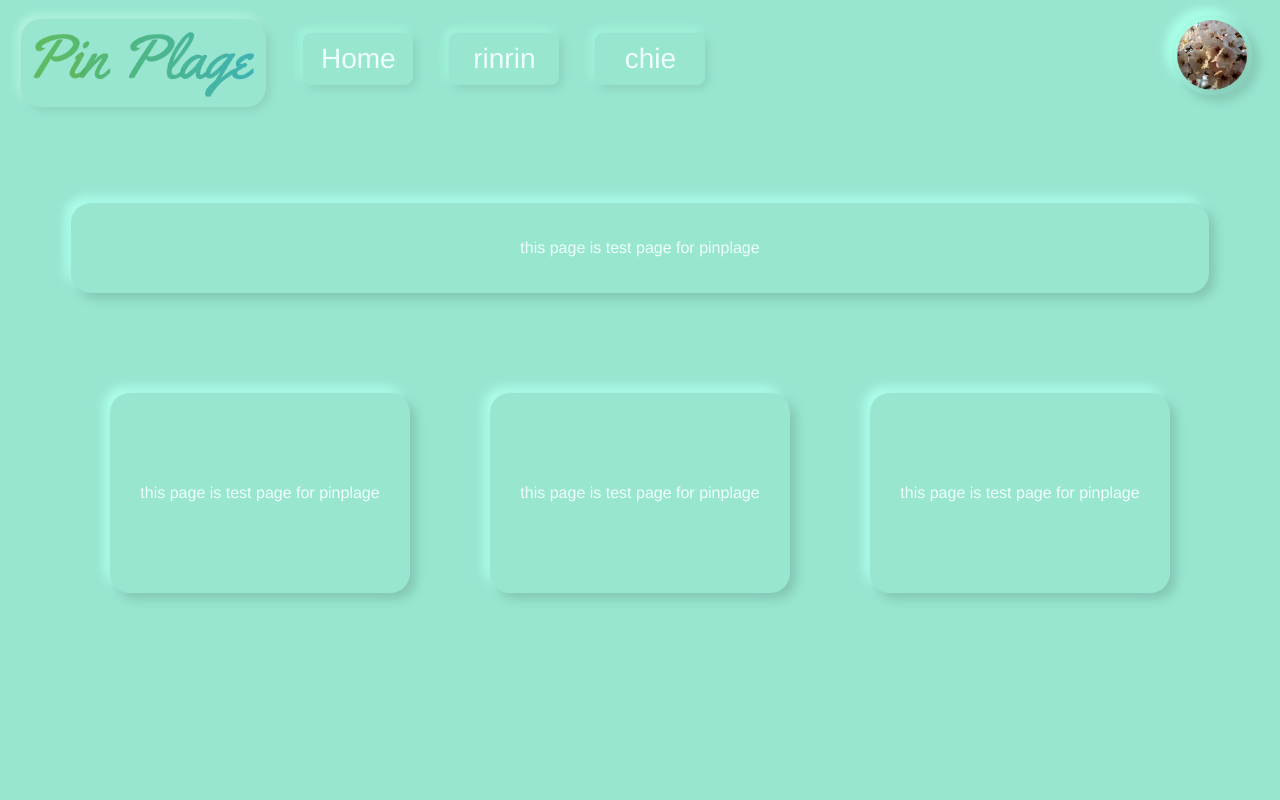
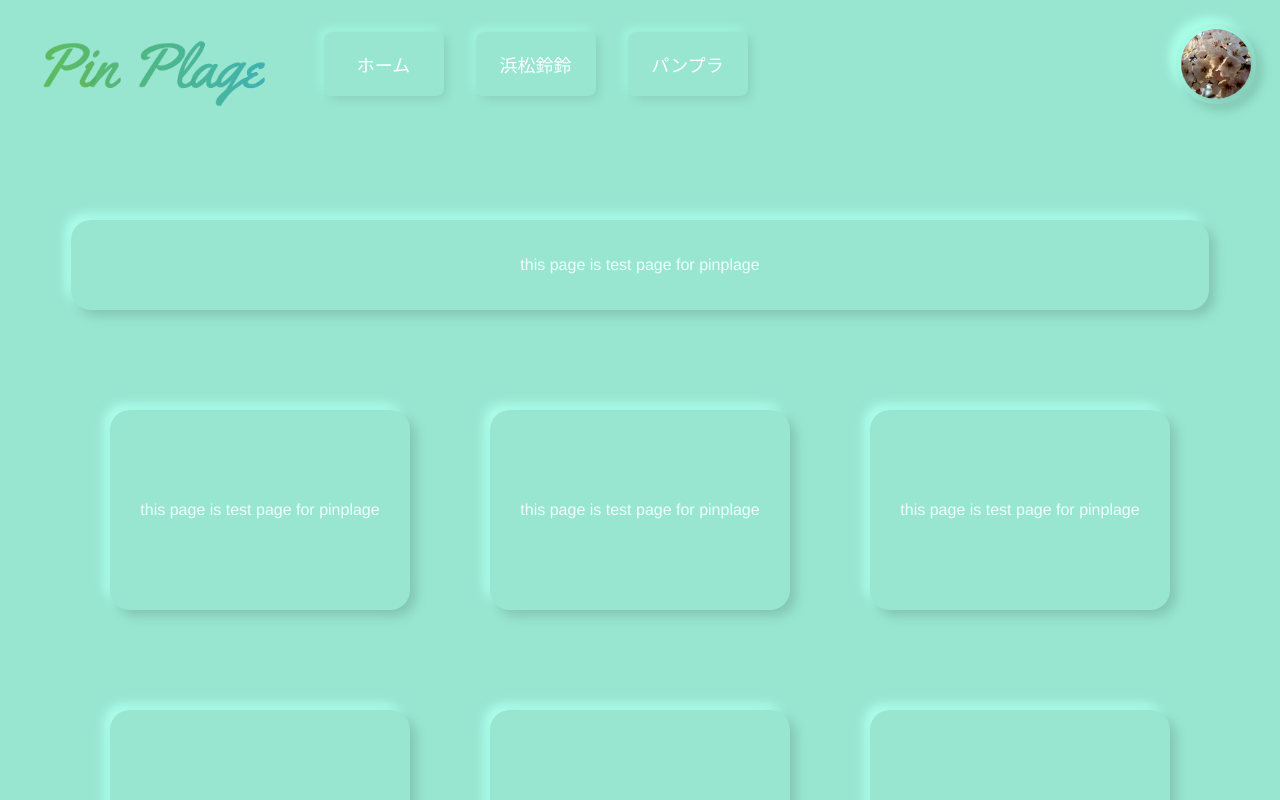
Before and after one commit to takahirokaji/pin_plage_web, a Vue app: page / in a window 1280 px wide. Shown: the top 800 px of the page. Built offline with nearby package versions, Linux system fonts and the light colour scheme.

Commit message:
UIを変更しました

```diff
--- a/src/App.vue
+++ b/src/App.vue
@@ -1,13 +1,17 @@
 <template>
   <div id="app">
-    <!-- <div id="nav"> -->
-      <!-- <router-link to="/">Home</router-link> |
-      <router-link to="/about">About</router-link> -->
-    <!-- </div> -->
+    <Header/>
     <router-view/>
   </div>
 </template>
-
+<script>
+import Header from '@/components/Header.vue'
+export default {
+  components:{
+    Header
+  }
+}
+</script>
 <style>
 #app {
   font-family: Avenir, Helvetica, Arial, sans-serif;
@@ -22,6 +26,7 @@
 }
 
 #nav a {
+  text-decoration: dashed;
   font-weight: bold;
   color: #2c3e50;
 }
--- /dev/null
+++ b/src/components/Header.vue
@@ -0,0 +1,52 @@
+<template>
+    <nav class="header-nav">
+      <img class="pinplage-logo" width="18%" src="../assets/logo/pinplagelogo.png">
+    <ul class="links">
+      <li class="link" v-for="item in btnInfo" :key="item.name">
+        <router-link :to="item.link"><Button :btn-name="item.name"/></router-link>
+      </li>
+    </ul>
+    <icon class="mypage" />
+    </nav>
+</template>
+
+<script>
+import Button from '@/components/button.vue'
+import icon from '@/components/icon.vue'
+export default {
+    data(){
+        return{
+            btnInfo:[
+                {name: 'ホーム',link:'/'},
+                {name: '浜松鈴鈴',link:'/rinrin'},
+                {name: 'パンプラ',link:'/Chiebukuro'},
+            ]
+        }
+    },
+    name: 'Header',
+    components:{
+        Button,
+        icon
+    }
+}
+</script>
+<style scoped>
+.links,.header-nav {
+  display: flex;
+  justify-content: left;
+  align-items: center;
+}
+.pinplage-logo{
+  margin-top:1rem;
+  margin-left: 2rem;
+}
+.link {
+  display: inline-block;
+  margin: 0 0.5rem;
+  padding: 0.5rem;
+}
+.mypage{
+  margin-left: auto;
+  margin-right: 1rem;
+}
+</style>
--- a/src/components/HelloWorld.vue
+++ b/src/components/HelloWorld.vue
@@ -1,18 +1,17 @@
 <template>
   <div>
-  <nav class="header-nav">
-    <img class="pinplage-logo" width="18%" src="../assets/logo/pinplagelogo.png">
-    <ul class="page">
-      <li style="color:#effffa;">Home</li>
-      <li style="color:#effffa;">rinrin</li>
-      <li style="color:#effffa;">chie</li>
-    </ul>
-    <div class="circle">
-    <img class="icon" src="../assets/logo/sakura.jpg">
-    </div>
-  </nav>
   <div class="card">
     <p class="str">this page is test page for pinplage</p>
+  </div>
+  <div class="box">
+    <div class="something"><p class="str">this page is test page for pinplage</p></div>
+    <div class="something"><p class="str">this page is test page for pinplage</p></div>
+    <div class="something"><p class="str">this page is test page for pinplage</p></div>
+  </div>
+  <div class="box">
+    <div class="something"><p class="str">this page is test page for pinplage</p></div>
+    <div class="something"><p class="str">this page is test page for pinplage</p></div>
+    <div class="something"><p class="str">this page is test page for pinplage</p></div>
   </div>
   <div class="box">
     <div class="something"><p class="str">this page is test page for pinplage</p></div>
@@ -33,80 +32,10 @@ export default {
 
 <!-- Add "scoped" attribute to limit CSS to this component only -->
 <style scoped>
-.circle{
-  position: absolute;
-  top:0px;
-  display: flex;
-  justify-content: center;
-  align-items: center;
-  right: 20px;
-  width: 80px;
-  height: 80px;
-  border-radius: 50%;
-background: #98e6d0;
-box-shadow:  6px 6px 11px #83c6b3,
-             -6px -6px 11px #adffed;
-}
-.icon{
-    margin:0 auto;
-    width:70px;
-    height: 70px;
-    border-radius: 50%;  /* 角丸半径を50%にする(=円形にする) */
-    background-position: left top;
-    background: #98e6d0;
-    box-shadow:  7px 7px 10px #89cfbb,
-                -7px -7px 10px #a7fde5;
-}
-/* .icon:before{
-  position: absolute;
-  width: 70px;
-  height: 70px;
-  border-radius: 50%;
-  background: #fff;
-} */
-.header-nav {
-  position: relative;
-  margin-top: 15px;
-  padding: 2px 60px;
-  margin-bottom: 10px;
-  /* border-radius: 20px;
-  background: #98e6d0;
-  box-shadow:  6px 6px 12px #89cfbb,
-              -6px -6px 12px #a7fde5; */
-}
-.pinplage-logo{
-  position: absolute;
-  left:1%;
-  top:5%;
-  padding: 9px;
-  border-radius: 20px;
-  background: #98e6d0;
-  box-shadow:  3px 3px 10px #89cfbb,
-              -3px -3px 10px #befae9;
-}
 h3 {
   margin: 40px 0 0;
 }
-ul {
-  list-style-type: none;
-  padding-left: 19%;
-  text-align: left;
-}
-li {
-  font-size: 28px;
-  width: 90px;
-  text-align: center;
-  display: inline-block;
-  margin: 0 18px;
-  padding: 10px;
-  border-radius: 8px;
-  background: #98e6d0;
-  box-shadow:  3px 3px 10px #89cfbb,
-              -3px -3px 10px #a7fde5;
-}
-a {
-  color: #42b983;
-}
+
 .card{
   margin: 100px auto;
   width: 90%;
@@ -122,6 +51,7 @@ box-shadow:  6px 6px 11px #83c6b3,
 }
 
 .box{
+  margin: 100px 0;
   display: flex;
   justify-content: center;
   align-items: center;
--- /dev/null
+++ b/src/components/button.vue
@@ -0,0 +1,43 @@
+<template>
+    <div>
+        <button class="newmoButton">
+            <p class="btnName">{{btnName}}</p>
+        </button>
+    </div>
+</template>
+
+<script>
+export default {
+    props:{
+        btnName:{
+            type:String,
+            required:true
+        }
+    }
+}
+</script>
+
+<style scoped>
+.newmoButton{
+  width: 120px;
+  outline: none;
+  appearance: none;
+  border: none;
+  border-radius: 8px;
+  background: #98e6d0;
+  box-shadow:  3px 3px 10px #89cfbb,
+              -3px -3px 10px #a7fde5;
+}
+.newmoButton:active{
+  border: none;
+  border-radius: 8px;
+  background: #98e6d0;
+  box-shadow: inset 3px 3px 10px #81c4b1,
+            inset -3px -3px 10px #afffef;
+}
+.btnName{
+    color: #fff;
+    font-size:18px;
+}
+
+</style>
--- /dev/null
+++ b/src/components/icon.vue
@@ -0,0 +1,28 @@
+<template>
+  <div class="circle">
+    <img class="icon" src="../assets/logo/sakura.jpg">
+  </div>
+</template>
+
+<style scoped>
+.circle{
+  display: flex;
+  justify-content: center;
+  align-items: center;
+  width: 80px;
+  height: 80px;
+  border-radius: 50%;
+  background: #98e6d0;
+  box-shadow:  6px 6px 11px #83c6b3,
+              -6px -6px 11px #adffed;
+}
+.icon{
+    width:70px;
+    height: 70px;
+    border-radius: 50%;  /* 角丸半径を50%にする(=円形にする) */
+    background: #98e6d0;
+    box-shadow:  7px 7px 10px #89cfbb,
+                -7px -7px 10px #a7fde5;
+}
+
+</style>
--- a/src/router/index.js
+++ b/src/router/index.js
@@ -11,12 +11,14 @@ Vue.use(VueRouter)
     component: Home
   },
   {
-    path: '/about',
-    name: 'About',
-    // route level code-splitting
-    // this generates a separate chunk (about.[hash].js) for this route
-    // which is lazy-loaded when the route is visited.
-    component: () => import(/* webpackChunkName: "about" */ '../views/About.vue')
+    path: '/rinrin',
+    name: 'Rinrin',
+    component: () => import('../views/Rinrin.vue')
+  },
+  {
+    path: '/chiebukuro',
+    name: 'ChieBukuro',
+    component: () => import('../views/ChieBukuro.vue')
   }
 ]
 
--- a/src/views/About.vue
+++ /dev/null
@@ -1,5 +0,0 @@
-<template>
-  <div class="about">
-    <h1>This is an about page</h1>
-  </div>
-</template>
--- /dev/null
+++ b/src/views/ChieBukuro.vue
@@ -0,0 +1,5 @@
+<template>
+  <div class="chiebukuro">
+    <h1>This is an chiebukuro page</h1>
+  </div>
+</template>
--- a/src/views/Home.vue
+++ b/src/views/Home.vue
@@ -11,7 +11,7 @@ import HelloWorld from '@/components/HelloWorld.vue'
 export default {
   name: 'Home',
   components: {
-    HelloWorld
+    HelloWorld,
   }
 }
 </script>
--- /dev/null
+++ b/src/views/Rinrin.vue
@@ -0,0 +1,5 @@
+<template>
+  <div class="rinrin">
+    <h1>This is an rinrinrinrinrin page</h1>
+  </div>
+</template>
```
